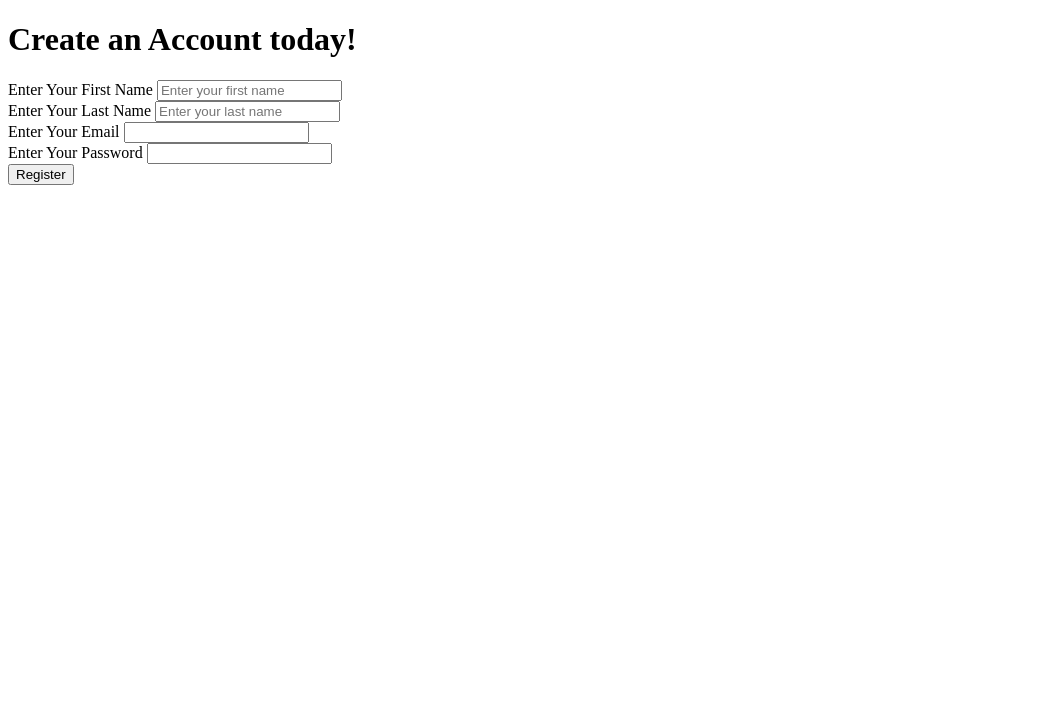
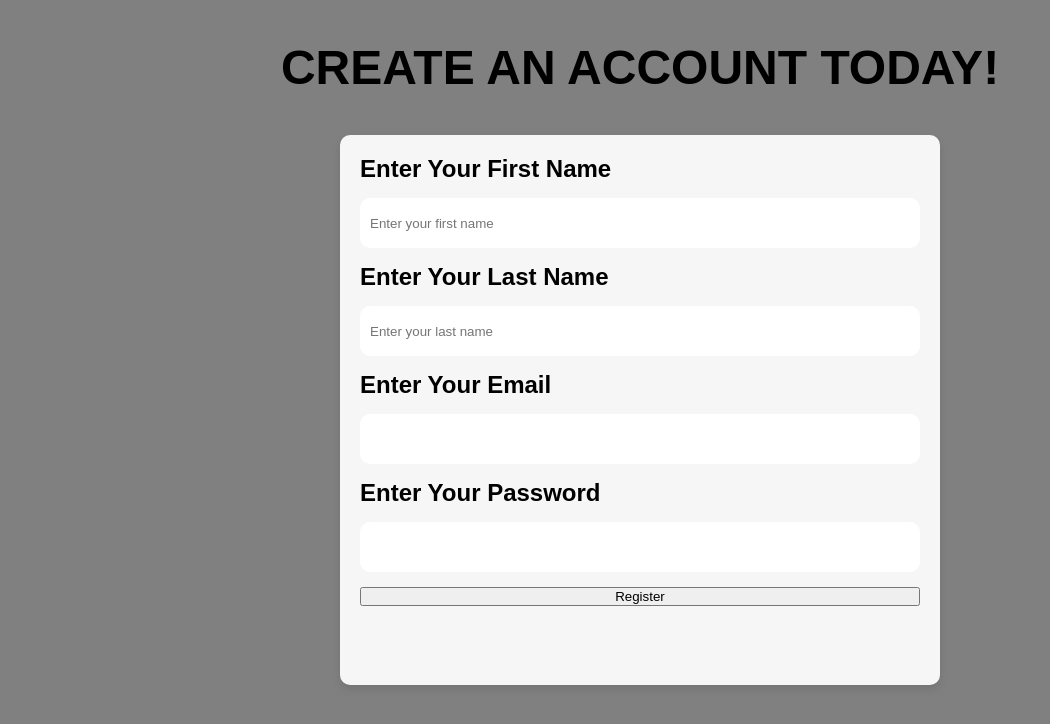
Before and after one commit to Tochi-Nwagu/github_class_task, a plain HTML site: page index.html in a window 1280 px wide. Shown: the whole page, without its empty margins (0-1050 px from the left). Drawn offline with Linux system fonts and the light colour scheme.

Commit message:
Added a CSS folder

```diff
--- /dev/null
+++ b/css/style.css
@@ -0,0 +1,66 @@
+* {
+  margin: 0;
+  padding: 0;
+  box-sizing: border-box;
+}
+body {
+  font-family: Arial, Helvetica, sans-serif;
+  background-color: grey;
+}
+.heading {
+  font-size: 48px;
+  padding: 40px;
+  text-align: center;
+  text-transform: uppercase;
+}
+
+.register {
+  max-width: 600px;
+  height: 550px;
+  background-color: #f6f6f6;
+  margin: 0 auto;
+  padding: 20px;
+  border-radius: 10px;
+  box-shadow: 0 4px 10px rgba(0, 0, 0, 0.1);
+}
+
+form {
+  display: flex;
+  flex-direction: column;
+  gap: 15px;
+}
+
+label {
+  display: block;
+  font-size: 24px;
+  font-weight: 700;
+  margin-bottom: 15px;
+  text-align: left;
+}
+
+.input {
+  width: 100%;
+  height: 50px;
+  padding: 10px;
+  border-radius: 10px;
+  border: grey;
+  transition: 0.3s ease;
+}
+
+.btn {
+  height: 50px;
+  border-radius: 10px;
+  border: 1px solid grey;
+  font-size: 24px;
+  text-transform: uppercase;
+  background-color: gray;
+  margin-top: 10px;
+  color: #f6f6f6;
+  transition: 0.3s ease-in-out;
+}
+
+.btn:hover {
+  background-color: #ccc;
+  color: black;
+  cursor: pointer;
+}
--- a/index.html
+++ b/index.html
@@ -3,6 +3,7 @@
   <head>
     <meta charset="UTF-8" />
     <meta name="viewport" content="width=device-width, initial-scale=1.0" />
+    <link rel="stylesheet" href="./css/style.css" />
     <title>A simple Registration file</title>
   </head>
   <body>
```
